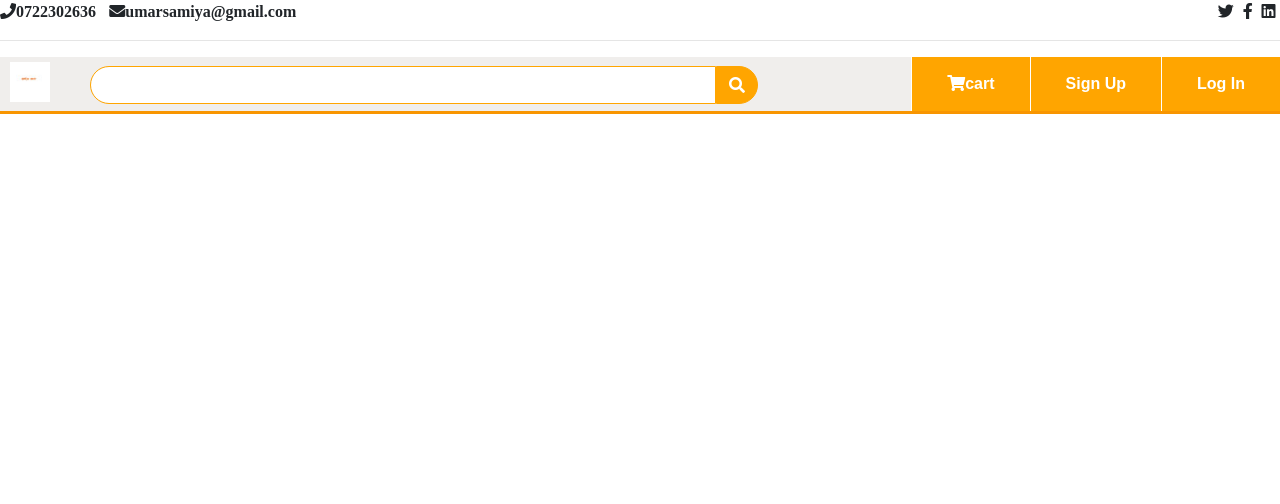
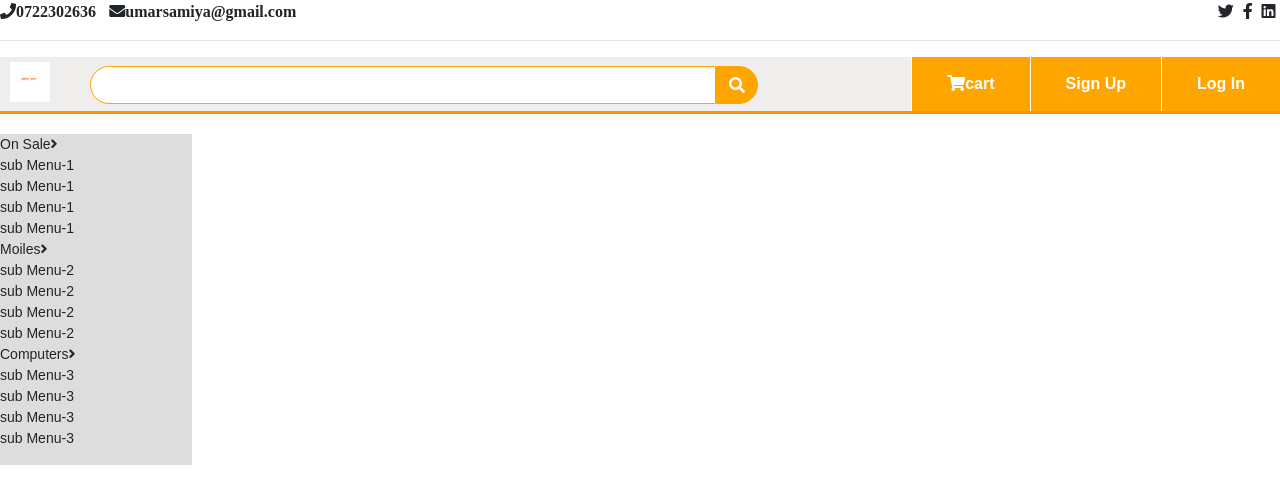
Before and after one commit to samiyah1/Utensils-e-commerce, a plain HTML site: page order.html in a window 1280 px wide. Drawn offline with nearby package versions, Linux system fonts and the light colour scheme.

Commit message:
creating side menu bar

```diff
--- a/css/oder.css
+++ b/css/oder.css
@@ -95,3 +95,14 @@ float: right;
 
     }
 }
+
+/*---------------------Side Menu------------------------*/
+.side-menu
+{
+    height: 79%;
+    width: 15%;
+    font-size: 14px;
+    float: left;
+    z-index: 2;
+    background-color: #ddd;
+}
--- a/order.html
+++ b/order.html
@@ -39,5 +39,33 @@
     </div>
 </div>
 
+<section class="header">
+    <div class="side-menu">
+        <ul>
+            <li>On Sale<i class="fa fa-angle-right"></i></li>
+            <ul>
+                <li>sub Menu-1</li>
+                <li>sub Menu-1</li>
+                <li>sub Menu-1</li>
+                <li>sub Menu-1</li>
+            </ul>
+            <li>Moiles<i class="fa fa-angle-right"></i></li>
+            <ul>
+                <li>sub Menu-2</li>
+                <li>sub Menu-2</li>
+                <li>sub Menu-2</li>
+                <li>sub Menu-2</li>
+            </ul>
+            <li>Computers<i class="fa fa-angle-right"></i></li>
+            <ul>
+                <li>sub Menu-3</li>
+                <li>sub Menu-3</li>
+                <li>sub Menu-3</li>
+                <li>sub Menu-3</li>
+            </ul>
+        </ul>
+    </div>
+</section>
+
 </body>
 </html>
```
